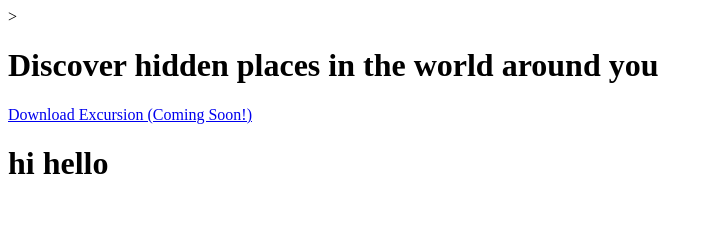
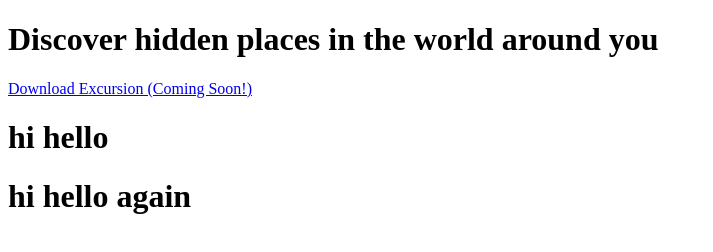
Before and after one commit to ajay9373/extensions, a plain HTML site: page index.html in a window 1280 px wide. Shown: the whole page, without its empty margins (0-713 px from the left). Drawn offline with Linux system fonts and the light colour scheme; files that its build step writes are made by us from their sources.

Commit message:
Added new heading

```diff
--- a/index.html
+++ b/index.html
@@ -1,5 +1,5 @@
 <!DOCTYPE html>
-<!--This is comment-->>
+<!--This is comment-->
 <html lang="en">
     <head>
   <meta charset="UTF-8">
@@ -12,5 +12,6 @@
 <h1>Discover hidden places in the world around you</h1>
 <p><a href="#">Download Excursion (Coming Soon!)</a></p>
 <h1>hi hello</h1>
+<h1>hi hello again</h1>
 </body>
 </html>
```
